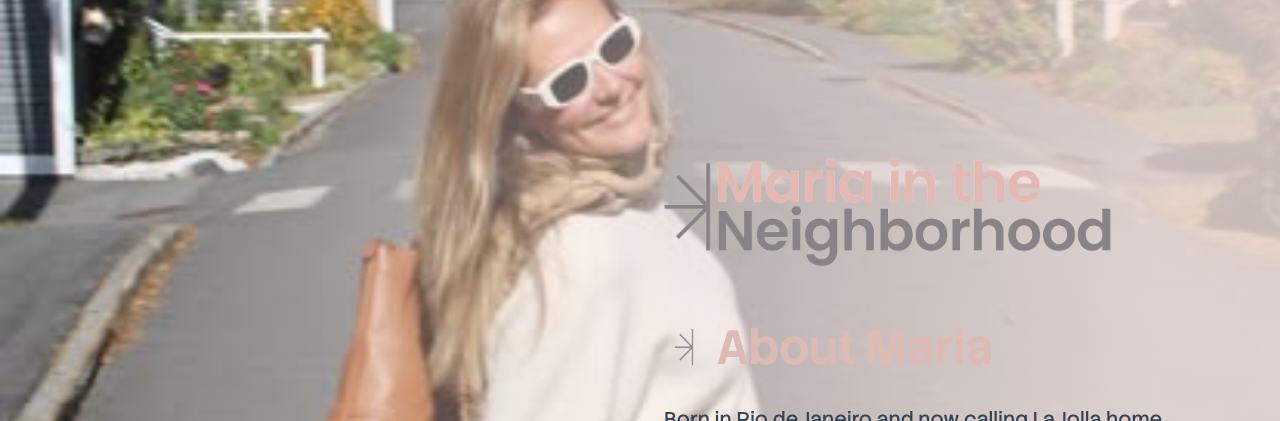
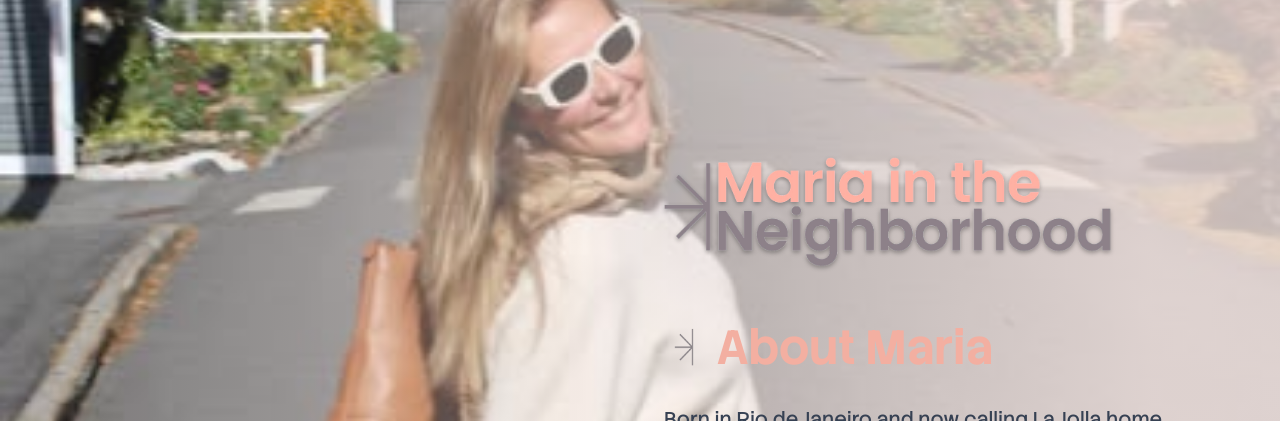
Before and after one commit to LanceTreyark/mariainneighborhood.com, a Next.js app: page / in a window 1280 px wide. Shown: the part 2880-3301 px from the top of the page. Built offline with nearby package versions, Linux system fonts and the light colour scheme; no server answers.

Commit message:
01.15.26 01:41PM

```diff
--- a/components/about-maria-hero.tsx
+++ b/components/about-maria-hero.tsx
@@ -37,7 +37,7 @@ export function AboutMariaHero() {
                 src="/logo.png"
                 alt="Maria in the Neighborhood"
                 fill
-                className="object-contain object-left"
+                className="object-contain object-left saturate-200 contrast-100 drop-shadow-[0_2px_2px_rgba(0,0,0,0.30)] display-hidden"
                 priority
               />
             </motion.div>
@@ -57,7 +57,7 @@ export function AboutMariaHero() {
                   className="object-contain"
                 />
               </div>
-              <h1 className="font-sans text-4xl font-bold tracking-tight text-[#dcbbb4] md:text-5xl">
+              <h1 className="font-sans text-4xl font-bold tracking-tight text-[#f3afa1] md:text-5xl">
                 About Maria
               </h1>
             </motion.div>
```
